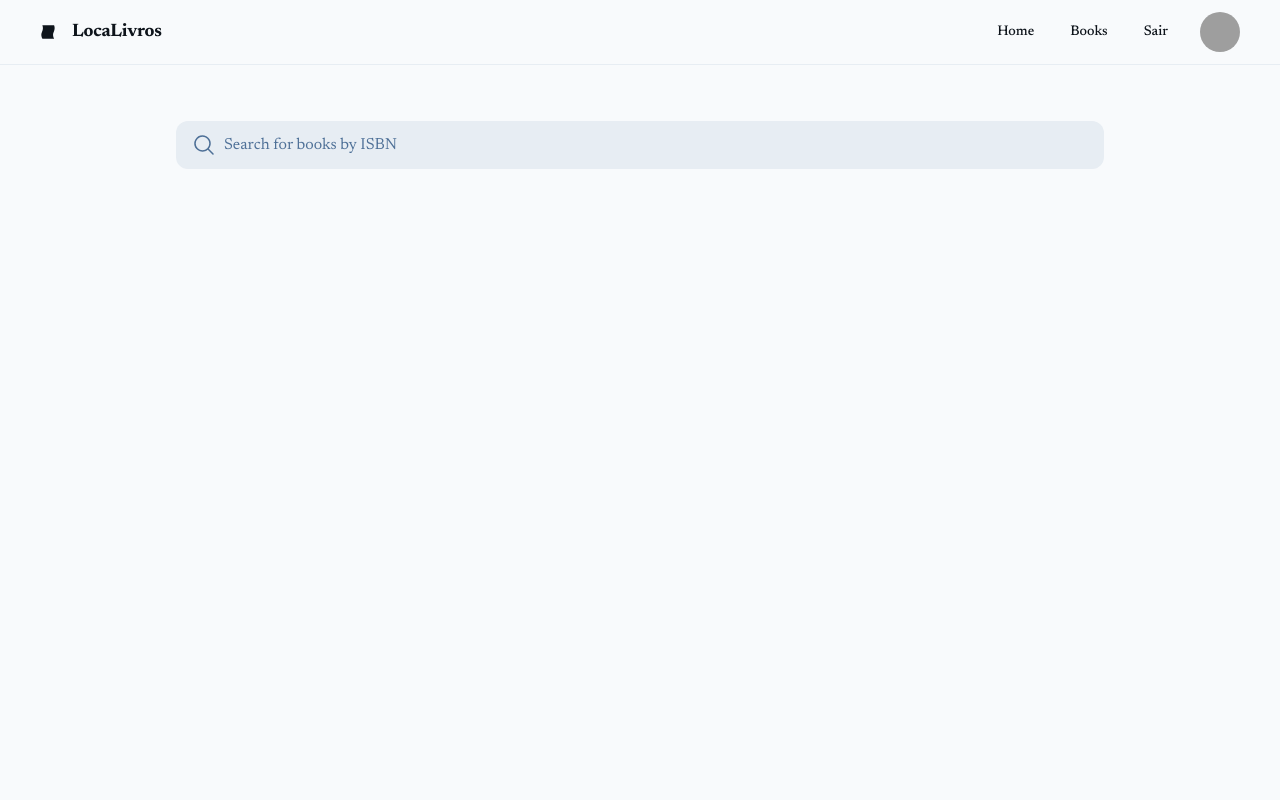
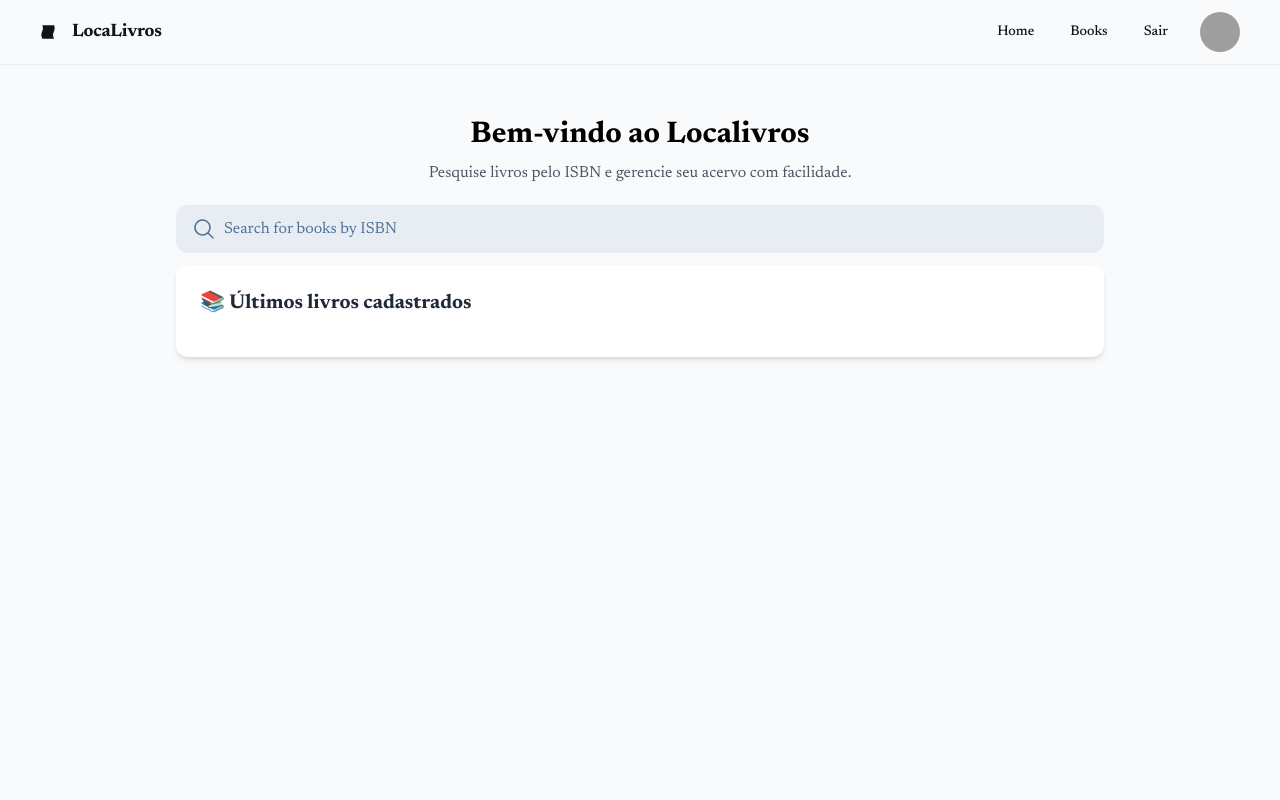
Before and after one commit to Gabrielgpu/Localivros, a Django app: page /scraping/buscar/ in a window 1280 px wide. Run offline with Django 5.2, Linux system fonts and the light colour scheme; the visitor is signed in with stand-in values (Sample User, id 1); parts of the project's set-up code (start-up, migrations or seed data) failed here and were passed over; some libraries are stand-ins or nearby versions; grey boxes are pictures that could not be loaded.

Commit message:
feat(scraping/template): adiciona novos elementos e exibe últimos livros cadastrados

```diff
--- a/scraping/templates/home.html
+++ b/scraping/templates/home.html
@@ -8,6 +8,12 @@
 {% block content %}
   <div class="px-40 flex flex-1 justify-center py-5">
     <div class="layout-content-container flex flex-col max-w-[960px] flex-1">
+
+      <div class="px-4 py-2 text-center">
+        <h2 class="text-3xl font-bold mb-2">Bem-vindo ao Localivros</h2>
+        <p class="text-gray-600">Pesquise livros pelo ISBN e gerencie seu acervo com facilidade.</p>
+      </div>
+
       <div class="px-4 py-3">
         <label class="flex flex-col min-w-40 h-12 w-full">
           <div class="flex w-full flex-1 items-stretch rounded-xl h-full">
@@ -18,11 +24,10 @@
               data-weight="regular"
             >
               <svg xmlns="http://www.w3.org/2000/svg" width="24px" height="24px" fill="currentColor" viewBox="0 0 256 256">
-                <path
-                  d="M229.66,218.34l-50.07-50.06a88.11,88.11,0,1,0-11.31,11.31l50.06,50.07a8,8,0,0,0,11.32-11.32ZM40,112a72,72,0,1,1,72,72A72.08,72.08,0,0,1,40,112Z"
-                ></path>
+                <path d="M229.66,218.34l-50.07-50.06a88.11,88.11,0,1,0-11.31,11.31l50.06,50.07a8,8,0,0,0,11.32-11.32ZM40,112a72,72,0,1,1,72,72A72.08,72.08,0,0,1,40,112Z"></path>
               </svg>
             </div>
+
             <form method="post" action="{% url 'book_search' %}" role="search" class="w-full m-0 flex gap-2 items-center relative">
               {% csrf_token %}
               <input
@@ -45,6 +50,18 @@
           </div>
         </label>
       </div>
+
+      <div class="px-4">
+        <div class="bg-white rounded-xl shadow-md p-6 ">
+          <h2 class="text-xl font-semibold text-gray-800 mb-4">📚 Últimos livros cadastrados</h2>
+          <ul class="list-disc list-inside text-gray-700 space-y-1">
+            {% for book in books %}
+            <li>{{book.description|truncatechars:40}}</li>
+            {% endfor %}
+          </ul>
+        </div>
+
     </div>
-  </div>
+</div>
+
 {% endblock content %}
```
